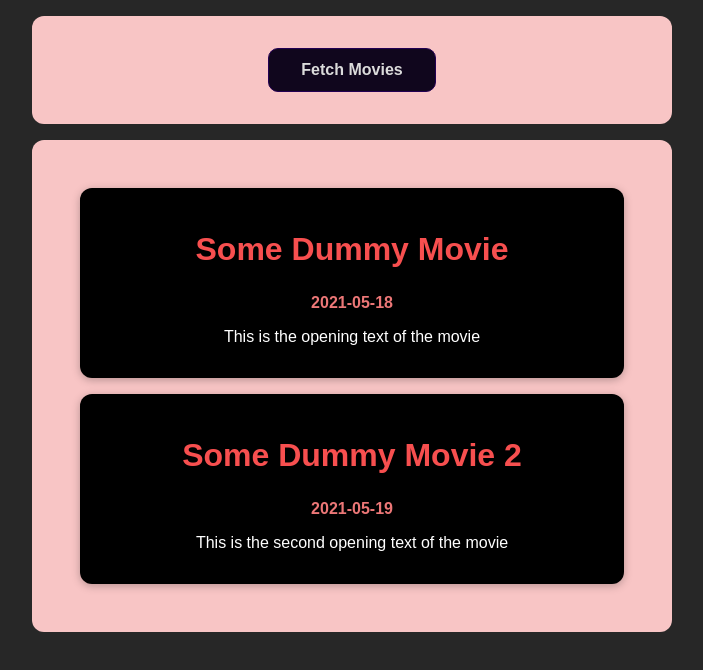
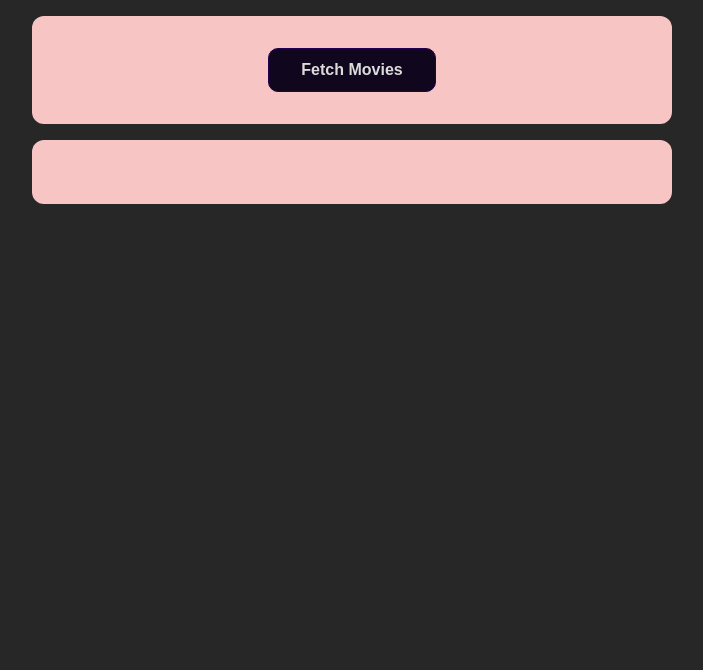
Before and after one commit to naekit/film-practice-react, a React (Create React App) app: page / in a window 1280 px wide. Shown: the top 670 px of the page, without its empty margins (288-991 px from the left). Built offline with nearby package versions, Linux system fonts and the light colour scheme.

Commit message:
added fetch method for getting data

```diff
--- a/src/App.js
+++ b/src/App.js
@@ -1,34 +1,27 @@
-import React from 'react';
+import React, { useEffect, useState } from "react"
 
-import MoviesList from './components/MoviesList';
-import './App.css';
+import MoviesList from "./components/MoviesList"
+import "./App.css"
 
 function App() {
-  const dummyMovies = [
-    {
-      id: 1,
-      title: 'Some Dummy Movie',
-      openingText: 'This is the opening text of the movie',
-      releaseDate: '2021-05-18',
-    },
-    {
-      id: 2,
-      title: 'Some Dummy Movie 2',
-      openingText: 'This is the second opening text of the movie',
-      releaseDate: '2021-05-19',
-    },
-  ];
+	const [movieArray, setMovieArray] = useState([])
+
+	async function fetchHandler() {
+		const res = await fetch("https://swapi.dev/api/films/")
+		const data = await res.json()
+		setMovieArray(data.results)
+	}
 
 	return (
 		<React.Fragment>
 			<section>
-        <button>Fetch Movies</button>
+				<button onClick={() => fetchHandler()}>Fetch Movies</button>
 			</section>
 			<section>
-        <MoviesList movies={dummyMovies} />
+				{movieArray.length > 1 && <MoviesList movies={movieArray} />}
 			</section>
 		</React.Fragment>
-  );
+	)
 }
 
-export default App;
+export default App
--- a/src/components/MoviesList.js
+++ b/src/components/MoviesList.js
@@ -1,21 +1,21 @@
-import React from 'react';
+import React from "react"
 
-import Movie from './Movie';
-import classes from './MoviesList.module.css';
+import Movie from "./Movie"
+import classes from "./MoviesList.module.css"
 
-const MovieList = (props) => {
+const MovieList = ({ movies }) => {
 	return (
-    <ul className={classes['movies-list']}>
-      {props.movies.map((movie) => (
+		<ul className={classes["movies-list"]}>
+			{movies.map((movie) => (
 				<Movie
-          key={movie.id}
+					key={movie.episode_id}
 					title={movie.title}
-          releaseDate={movie.releaseDate}
-          openingText={movie.openingText}
+					releaseDate={movie.release_date}
+					openingText={movie.opening_crawl}
 				/>
 			))}
 		</ul>
-  );
-};
+	)
+}
 
-export default MovieList;
+export default MovieList
```
Lines whose indentation alone changed are shown as unchanged.
